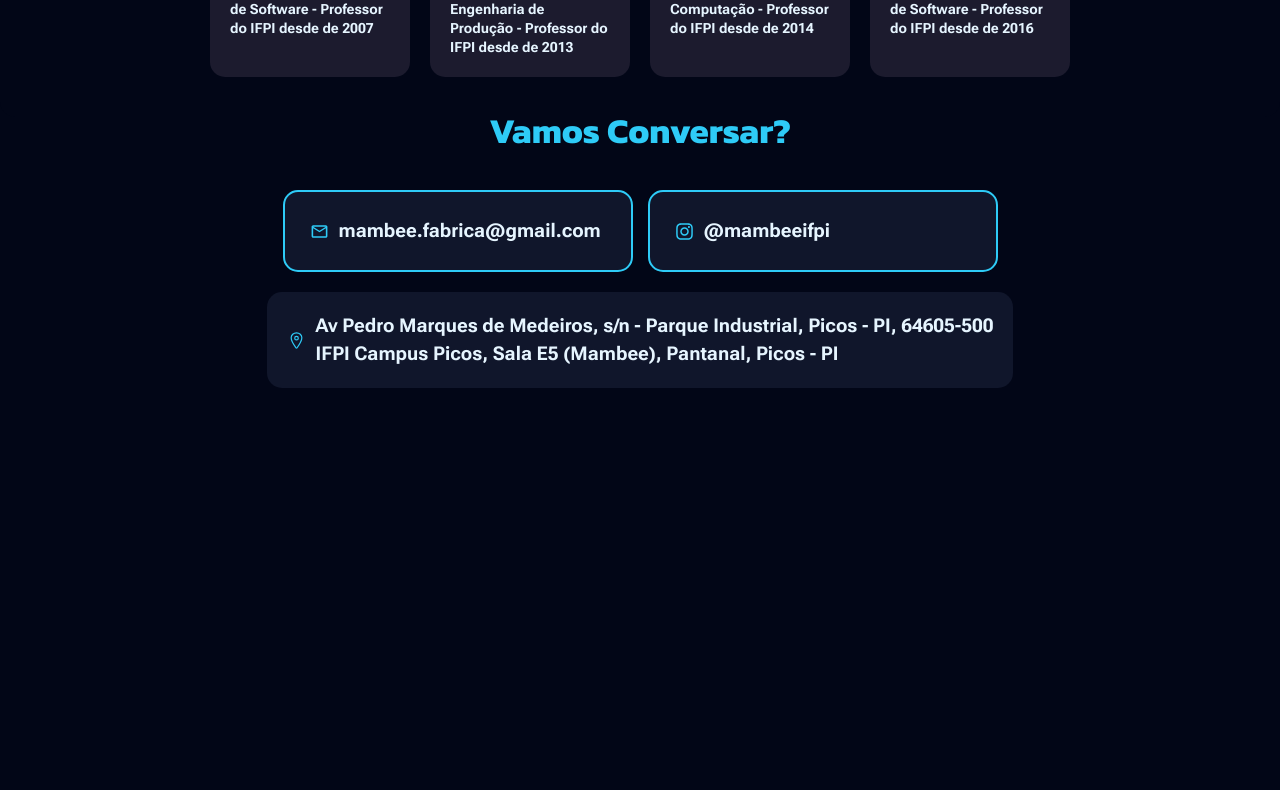
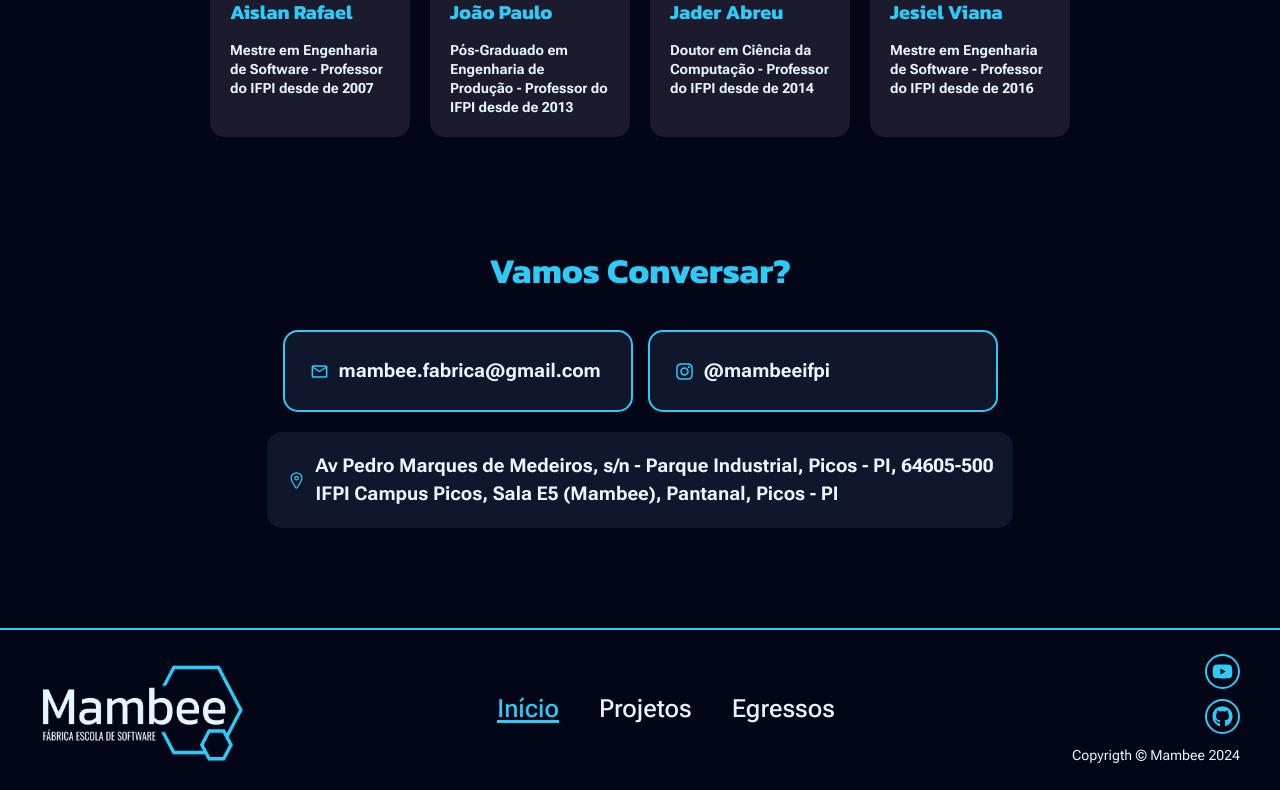
Before and after one commit to lealkedna/Mambee, a Next.js app: page / in a window 1280 px wide. Shown: the part 2691-3481 px from the top of the page. Before the commit the page ends 3089 px from the top, so only its background shows below. Built offline with nearby package versions, Linux system fonts and the light colour scheme.

Commit message:
feat: Criação do compomente Footer

```diff
--- a/src/app/page.tsx
+++ b/src/app/page.tsx
@@ -5,6 +5,7 @@ import Contato from "@/components/Contato";
 import Professores from "@/components/Professores";
 import Destaques from "@/components/Destaques";
 import Conheca from "@/components/Conheca";
+import Footer from "@/components/Footer";
 
 export default function Home() {
   return (
@@ -15,6 +16,7 @@ export default function Home() {
         <Destaques/>
         <Professores/>
         <Contato/>
+        <Footer/>
       </main>
     </div>
   );
--- /dev/null
+++ b/src/components/Footer.tsx
@@ -0,0 +1,33 @@
+import Image from "next/image";
+import styles from "@/styles/Footer.module.css"
+import { FaYoutube } from "react-icons/fa";
+import { FaGithub } from "react-icons/fa";
+
+function Footer(){
+    return(
+        <footer className={styles.footer}>
+            <div className={styles.container}>
+                <Image
+                     src="/images/mambee-logo.png"
+                     width={220}
+                     height={140}
+                     alt="Logo da Mambee"
+                    />
+                <nav className={styles.navList}>
+                        <ul className={styles.navUl}>
+                            <li>Início</li>
+                            <li>Projetos</li>
+                            <li>Egressos</li>
+                        </ul>
+                    </nav>
+                <div className={styles.redesSociais}>
+                    <FaYoutube color="#2ECBF7"/>
+                    <FaGithub color="#2ECBF7"/>
+                    <p> Copyrigth © Mambee 2024 </p>
+                </div>
+            </div>
+        </footer>
+    );
+}
+
+export default Footer;
--- a/src/styles/Contato.module.css
+++ b/src/styles/Contato.module.css
@@ -2,7 +2,7 @@
     display: flex;
     flex-direction: column;
     align-items: center;
-    margin-bottom: 10px;
+    margin: 100px;
     font-family: 'Roboto flex';
     font-weight: bold;
     font-style: normal;
--- a/src/styles/Destaques.module.css
+++ b/src/styles/Destaques.module.css
@@ -1,7 +1,7 @@
 .card_style{
     width: 100%;
     max-width: 1200px;
-    margin: 0 auto;
+    margin:  50px;
     text-align: center;
     padding: 20px;
 }
--- /dev/null
+++ b/src/styles/Footer.module.css
@@ -0,0 +1,84 @@
+@import url('https://fonts.googleapis.com/css2?family=Roboto+Flex:wght@400;700&display=swap');
+
+.footer {
+    display: flex;
+    justify-content: center;
+    align-items: center;
+    width: 100%;
+    padding: 10px 0;
+    border-top: 2px solid var(--azul);
+}
+
+.container {
+    display: flex;
+    justify-content: space-between;
+    align-items: center;
+    width: 100%;
+    max-width: 1200px;
+    margin: 0 auto;
+}
+/**/
+
+.navList{
+    font-family: 'Roboto Flex';
+    font-style: normal;
+    font-weight: 500;
+    font-size: 25px;
+    line-height: 23px;
+    text-align: center;
+}
+
+.navUl{
+    display: flex;
+    gap: 40px;
+    list-style: none;
+    padding: 0;
+    margin: 0;
+}
+
+.nav ul li {
+    display: flex;
+    list-style: none;
+    text-decoration: none;
+}
+
+.navUl li:first-child {
+    color: var(--azul);
+    border-bottom: 3px solid var(--azul);
+}
+
+.navUl li:hover {
+    color: var(--azul);
+    cursor: pointer;
+}
+.redesSociais {
+    display: flex;
+    flex-direction: column;
+    align-items: flex-end;
+    gap: 10px;
+    text-align: right;
+}
+
+.redesSociais svg {
+    font-size: 20px;
+    border: 2px solid var(--azul);
+    border-radius: 50%;
+    padding: 5px;
+    width: 35px;
+    height: 35px;
+    transition: all 0.3s ease;
+}
+.redesSociais svg:hover {
+    color: var(--branco) !important;
+    background-color: var(--azul);
+    transform: scale(1.1);
+}
+
+.redesSociais p {
+    font-size: 14px;
+    color: var(--branco);
+    font-family: 'Roboto Flex';
+    font-style: normal;
+    font-weight: 400;
+    line-height: 23px;
+}
--- a/src/styles/Professores.module.css
+++ b/src/styles/Professores.module.css
@@ -4,9 +4,7 @@
     flex-direction: column;
     align-items: center;
     background-color: var(--fundo);
-    padding: 20px;
     border-radius: 15px;
-    margin-top: 20px;
 }
 
 .favo{
```
Also changed, not shown: public/images/mambee-logo.png (added).
